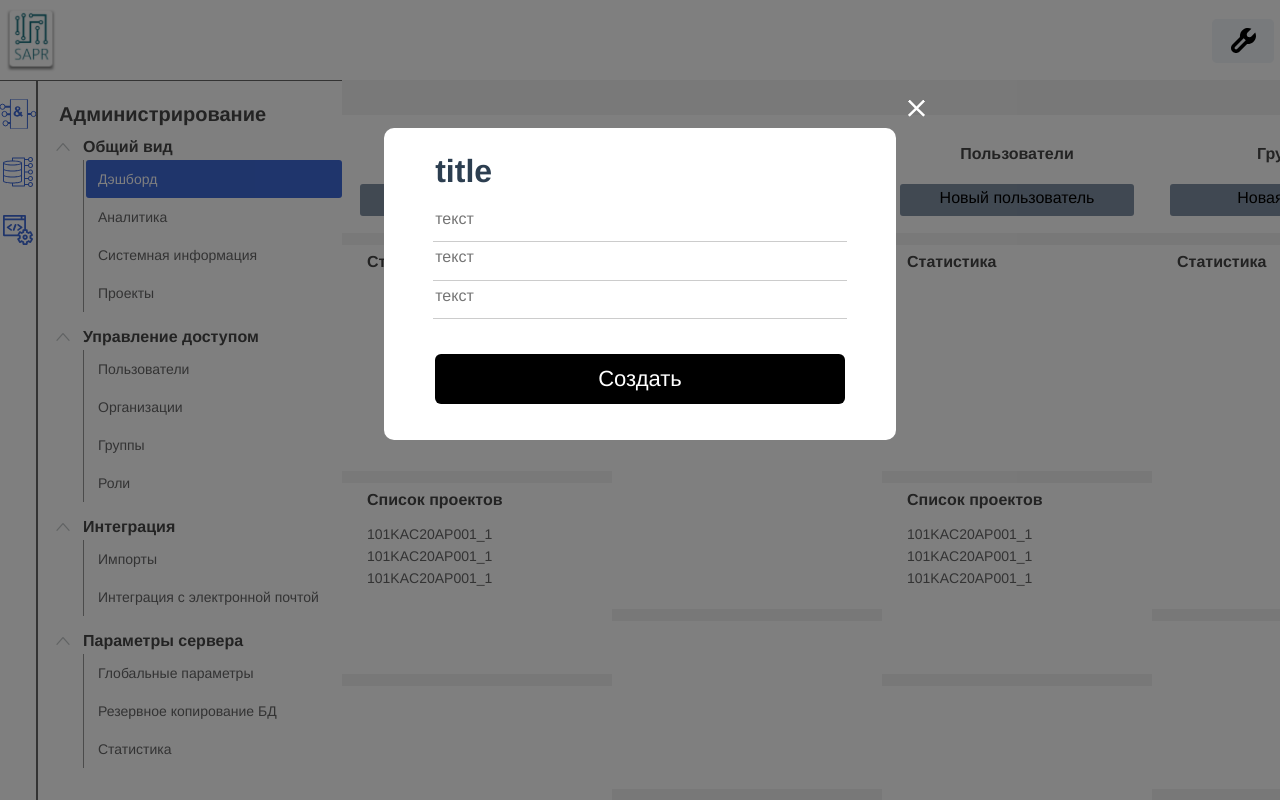
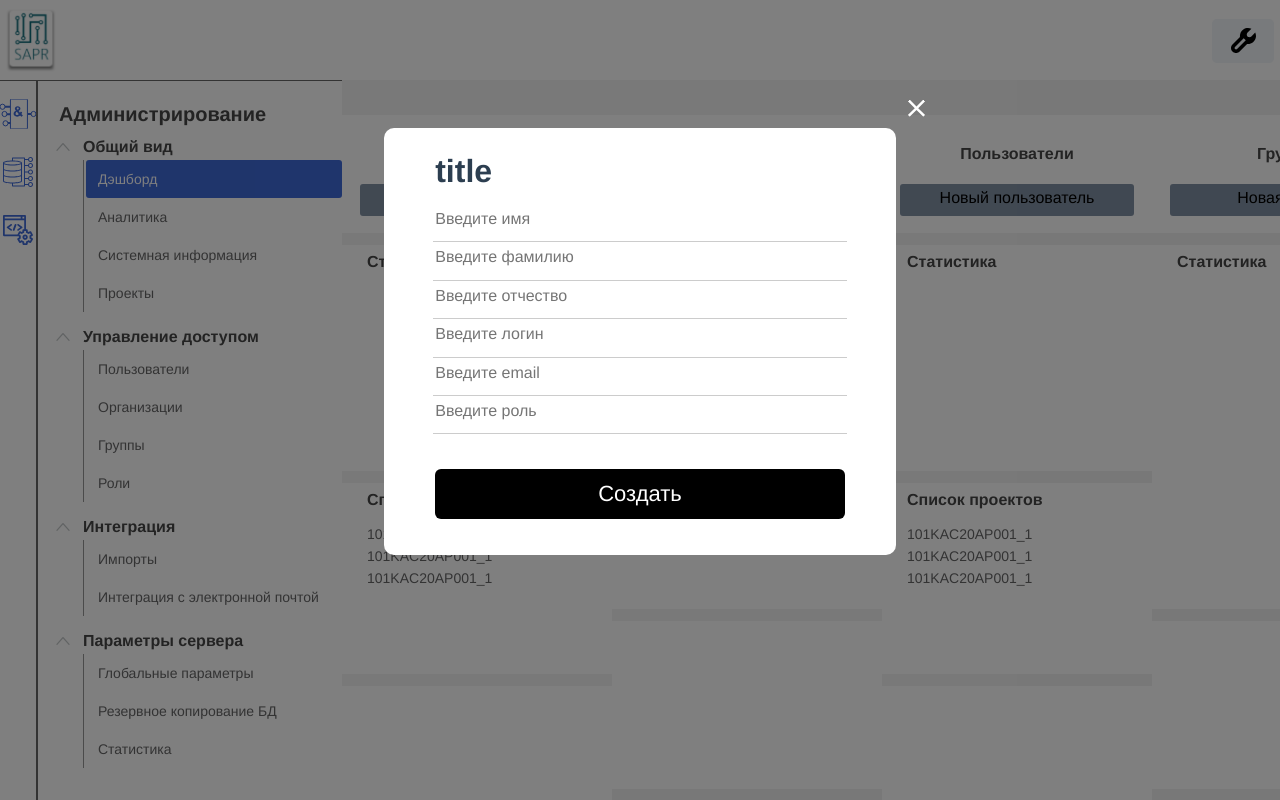
Before and after one commit to NickLobanov/fizpribor, a Vue app: page / in a window 1280 px wide. Shown: the top 800 px of the page. Built offline with nearby package versions, Linux system fonts and the light colour scheme.

Commit message:
create popupUser

```diff
--- a/src/App.vue
+++ b/src/App.vue
@@ -5,7 +5,13 @@
       <ModulePanel />
       <NavPanel @menu-click="menuClick" :currentItem="currentTub"/>
       <component :is="currentTubComponent"></component>
-      <Popup />
+      <PopupUsers :popupUserName="popupUserName"
+        :popupUserSecondName="popupUserSecondName"
+        :popupUserPatronymic="popupUserPatronymic"
+        :popupUserLogin="popupUserLogin"
+        :popupUserEmail="popupUserEmail"
+        :popupUserRole="popupUserRole"
+      />
     </main>
   </div>
 </template>
@@ -19,13 +25,19 @@ import Users from '@/components/UsersMenu.vue'
 import Organization from '@/components/OrganizationMenu.vue'
 import Group from '@/components/GroupMenu.vue'
 import Role from '@/components/RoleMenu.vue'
-import Popup from '@/components/Popup.vue'
+import PopupUsers from '@/components/PopupUsers.vue'
 
 export default {
   name: 'App',
   data() {
     return {
       currentTub: 'Dashboard',
+      popupUserName: 'Введите имя',
+      popupUserSecondName: 'Введите фамилию',
+      popupUserPatronymic: 'Введите отчество',
+      popupUserLogin: 'Введите логин',
+      popupUserEmail: 'Введите email',
+      popupUserRole: 'Введите роль',
     }
   },
   components: {
@@ -37,7 +49,7 @@ export default {
    Organization,
    Group,
    Role,
-   Popup
+   PopupUsers
   },
   methods: {
     menuClick(itemId) {
--- a/src/components/Popup.vue
+++ b/src/components/Popup.vue
@@ -3,9 +3,6 @@
         <form class="popup__form">
             <h2 class="popup__title">title</h2>
             <slot></slot>
-            <input class="popup__input" placeholder="текст"/>
-            <input class="popup__input" placeholder="текст"/>
-            <input class="popup__input" placeholder="текст"/>
             <button class="popup__button">Создать</button>
             <button class="popup__close-btn"></button>
         </form>
--- /dev/null
+++ b/src/components/PopupUsers.vue
@@ -0,0 +1,24 @@
+<template>
+    <Popup>
+        <input class="popup__input" :placeholder="popupUserName"/>
+        <input class="popup__input" :placeholder="popupUserSecondName"/>
+        <input class="popup__input" :placeholder="popupUserPatronymic"/>
+        <input class="popup__input" :placeholder="popupUserLogin"/>
+        <input class="popup__input" :placeholder="popupUserEmail"/>
+        <input class="popup__input" :placeholder="popupUserRole"/>
+    </Popup>
+</template>
+
+<script>
+    import Popup from '@/components/Popup.vue'
+    export default {
+        components: {
+            Popup,
+        },
+        props: ['popupUserName', 'popupUserSecondName', 'popupUserPatronymic', 'popupUserLogin', 'popupUserEmail', 'popupUserRole']
+    }
+</script>
+
+<style scoped>
+
+</style>
```
